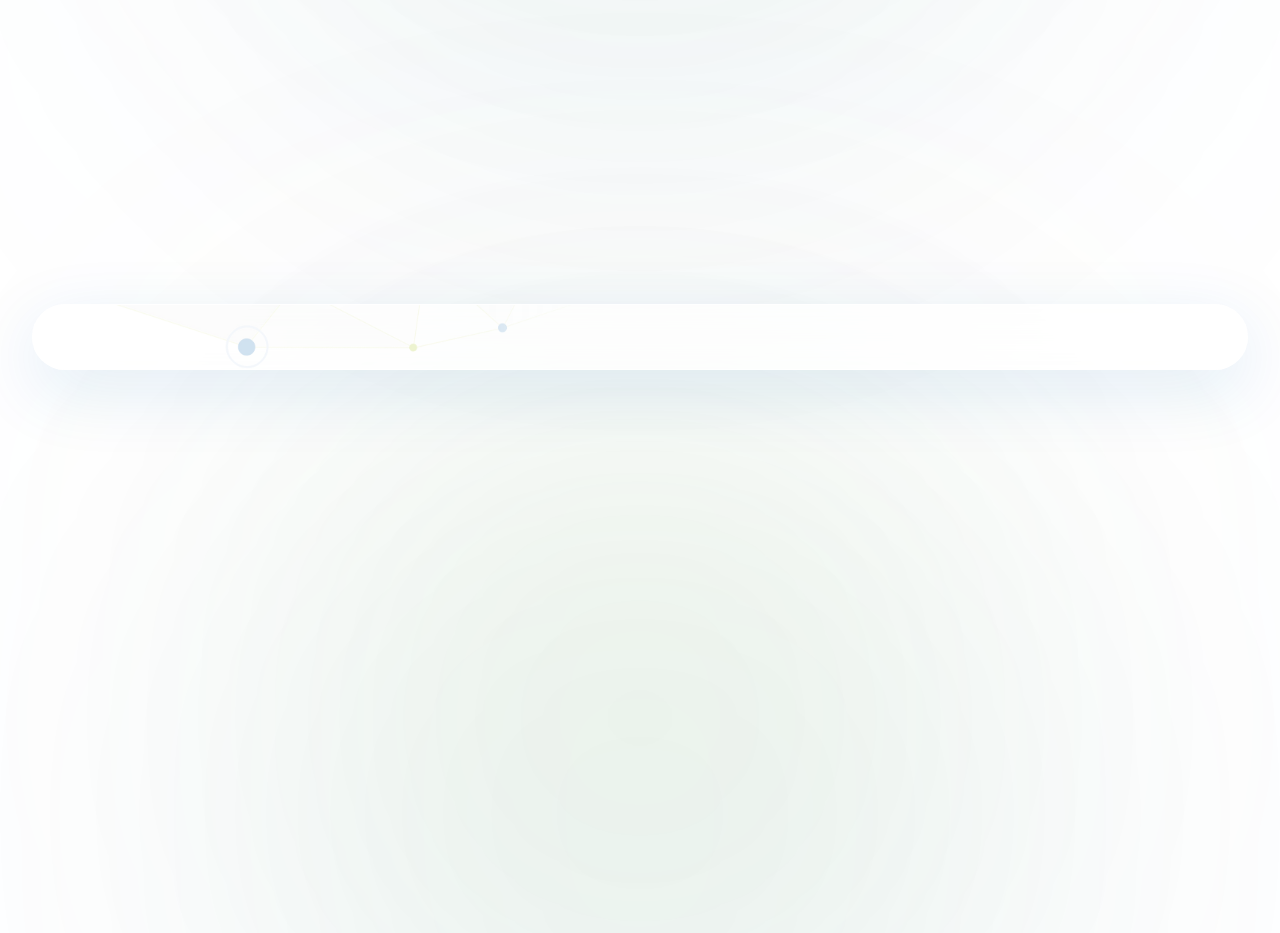
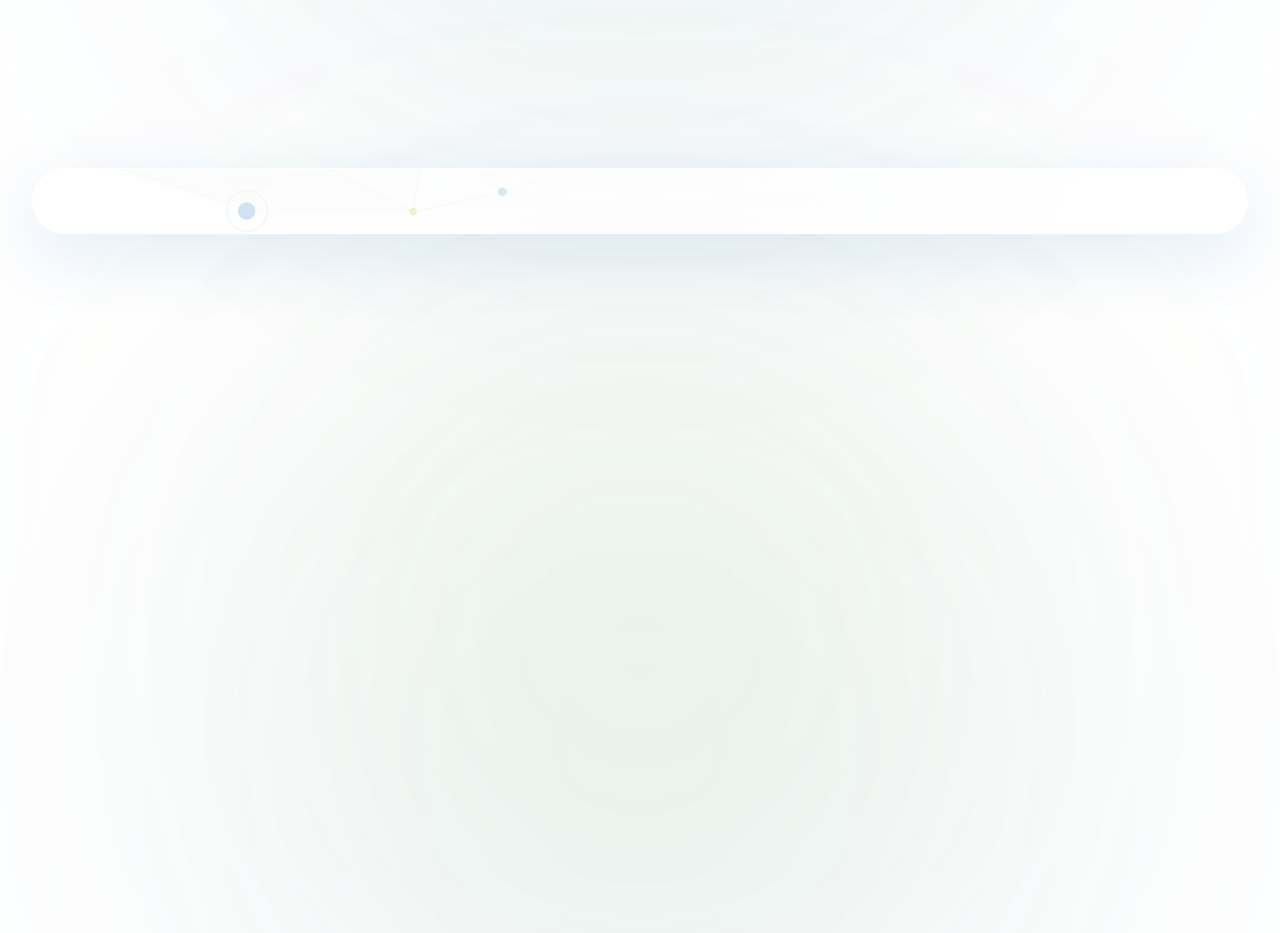
Before and after one commit to weblogger117-art/octoware-website, a Next.js app: page / in a window 1280 px wide. Shown: the part 6560-7493 px from the top of the page. Built offline with nearby package versions, Linux system fonts and the light colour scheme.

Commit message:
Update Footer.tsx

```diff
--- a/components/sections/Footer.tsx
+++ b/components/sections/Footer.tsx
@@ -9,7 +9,7 @@ export function Footer() {
     <footer
   className="
     relative
-    mt-28
+    mt-10
     pb-20
   "
 >
@@ -19,7 +19,7 @@ export function Footer() {
 
 
 
-      <div className="relative z-10 mx-auto max-w-7xl px-8 py-24">
+      <div className="relative z-10 mx-auto max-w-7xl px-8 py-8">
 
         <div
   className="
```
